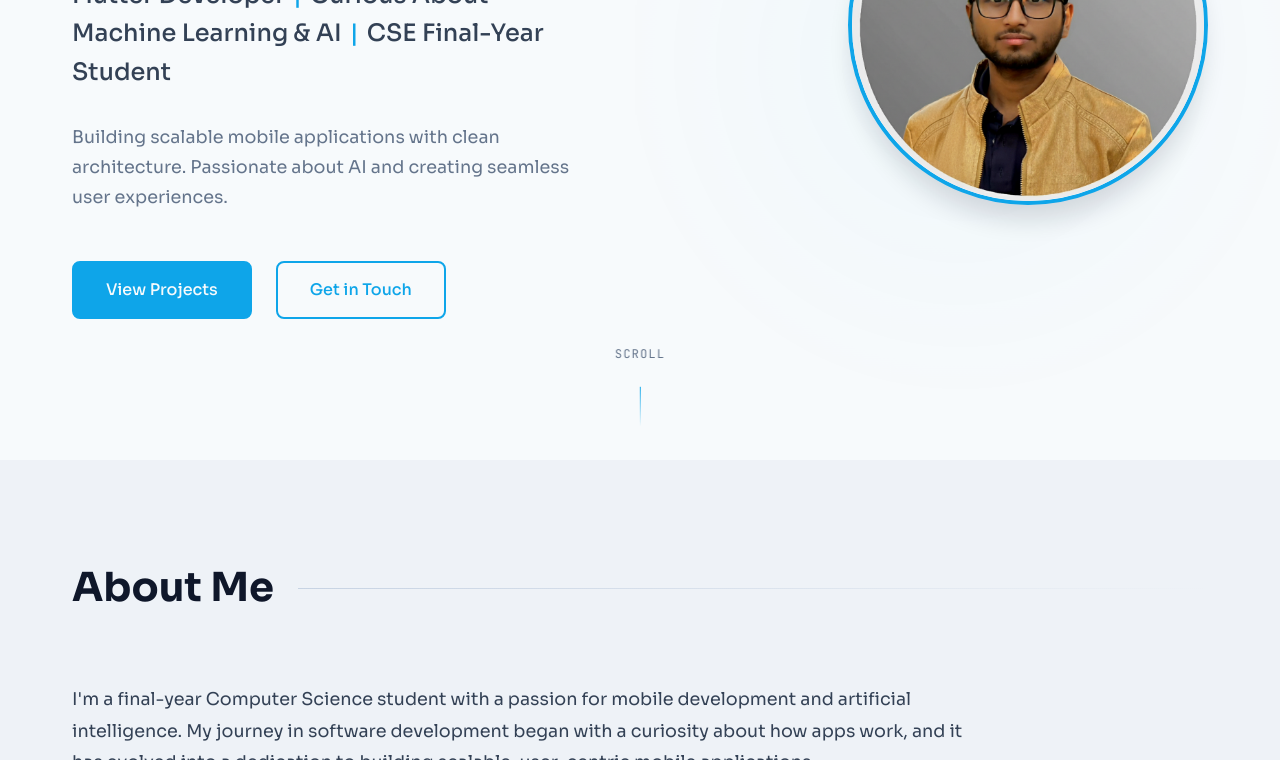
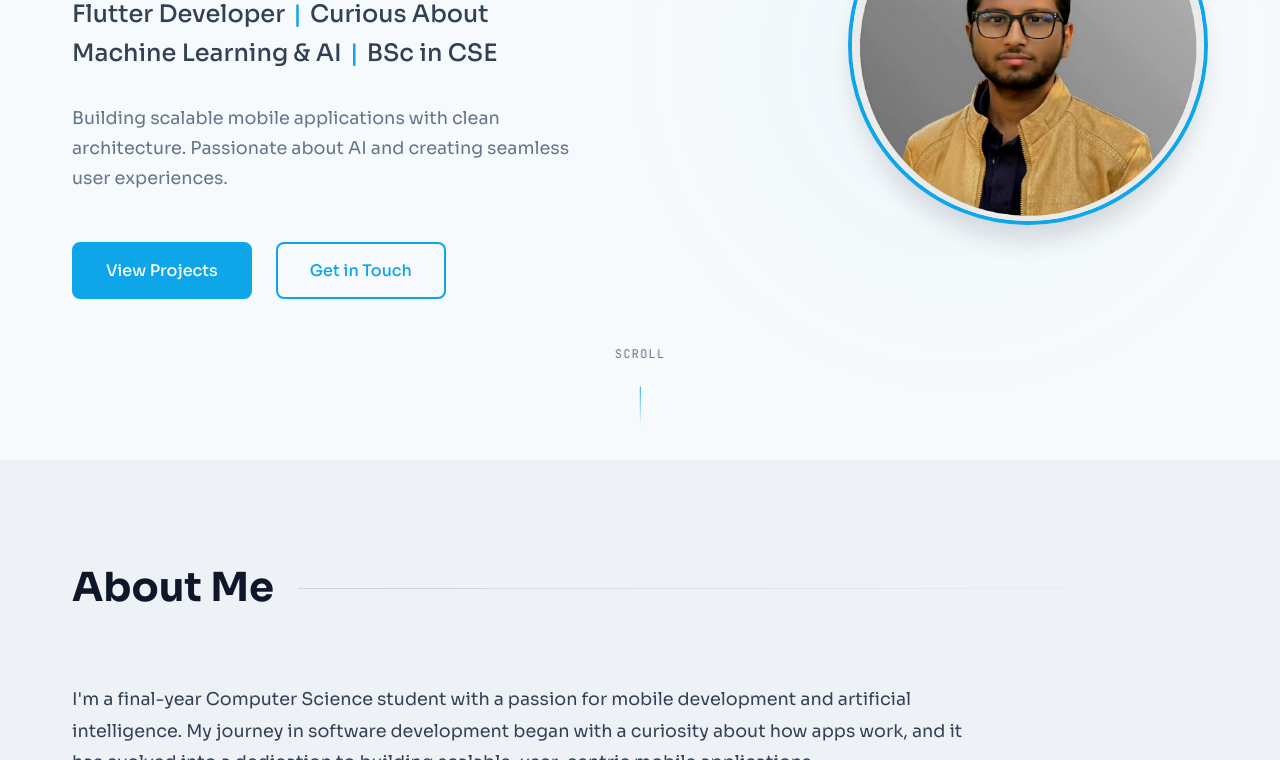
Before and after one commit to azharhamim80/portfolio, a plain HTML site: page index.html in a window 1280 px wide. Shown: the part 340-1100 px from the top of the page. Drawn offline with Linux system fonts and the light colour scheme.

Commit message:
Update hero title to reflect education background

```diff
--- a/index.html
+++ b/index.html
@@ -60,7 +60,7 @@
                 <div class="hero-text">
                     <p class="hero-greeting">Hello, I'm</p>
                     <h1 class="hero-name">Azhar Hamim</h1>
-                    <h2 class="hero-title">Flutter Developer<span class="title-divider">|</span>Curious About Machine Learning & AI<span class="title-divider">|</span>CSE Final-Year Student</h2>
+                    <h2 class="hero-title">Flutter Developer<span class="title-divider">|</span>Curious About Machine Learning & AI<span class="title-divider">|</span>BSc in CSE</h2>
                     <p class="hero-description">
                         Building scalable mobile applications with clean architecture.
                         Passionate about AI and creating seamless user experiences.
```
